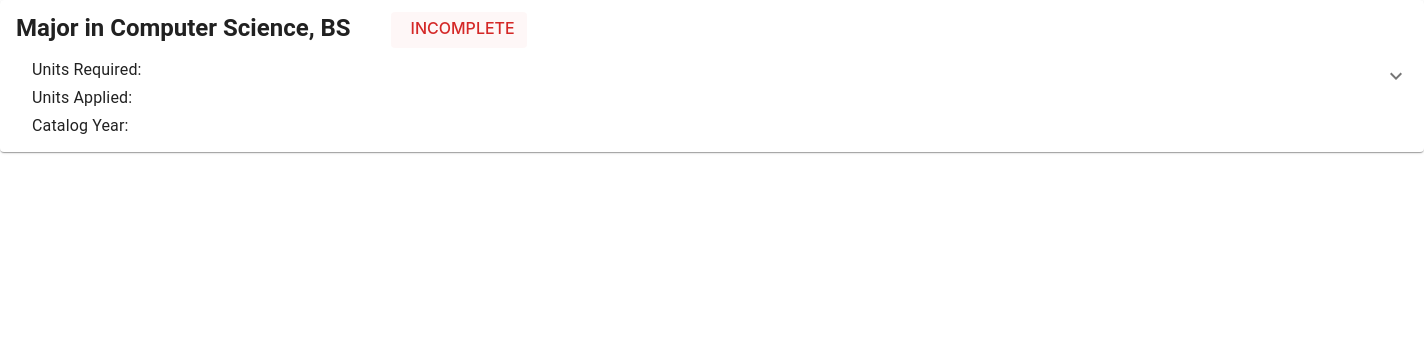
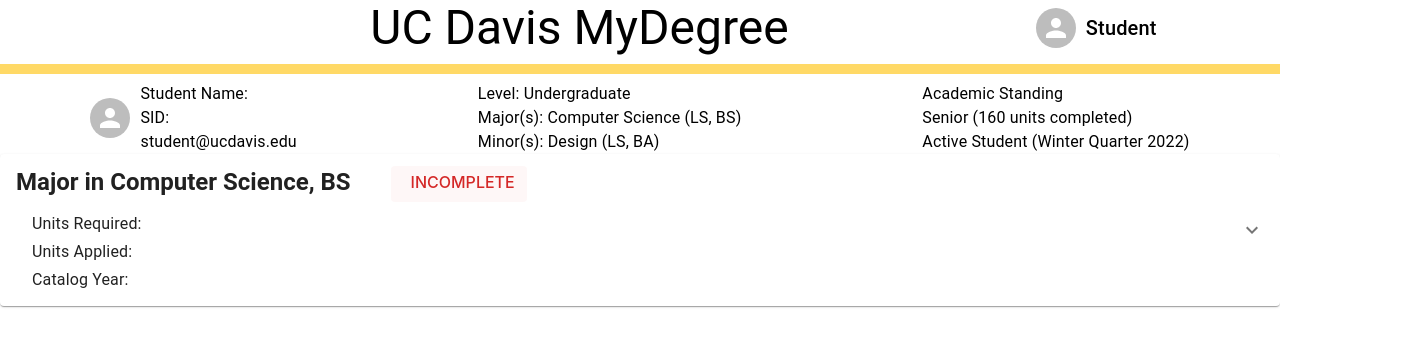
Before and after one commit to tomli380576/ecs164-final, a React (Vite) app: page / in a window 1280 px wide. Shown: the top 346 px of the page, 1424 px wide, since content can reach past the window. Built offline with nearby package versions, Linux system fonts and the light colour scheme.

Commit message:
clean up imports and css

```diff
--- a/src/App.tsx
+++ b/src/App.tsx
@@ -1,9 +1,14 @@
 import './App.css'
 import { Major } from './Major';
+import { TitleBar } from './TitleBar';
+import { Stack } from '@mui/material'
 
 function App() {
   return (
-    <Major/>
+    <Stack direction="column">
+      <TitleBar />
+      <Major />
+    </Stack>
   )
 }
 
--- a/src/Major.tsx
+++ b/src/Major.tsx
@@ -8,7 +8,9 @@
 import Divider from '@mui/material/Divider';
 import { styled } from '@mui/material/styles';
 import CircleOutlinedIcon from '@mui/icons-material/CircleOutlined';
-import { Icon } from '@mui/material';
+
+
+
 
 const Div = styled('div')({
   background: 'rgba(246, 199, 197, 0.14);',
@@ -19,18 +21,15 @@
   width: '110px',
   height: '24px',
   fontWeight: 500
-  // left: '671px',
-  // top: '538px',
-  // position: "absolute"
 });
 
 const Whole = styled('div')({
   border: 0,
   borderRadius: 5,
-  width: '1424px',
+  width: '100%',
 })
 
-export const Major = () => {
+export const Major: React.FC = () => {
   return (
     <Whole>
     <div>
```
